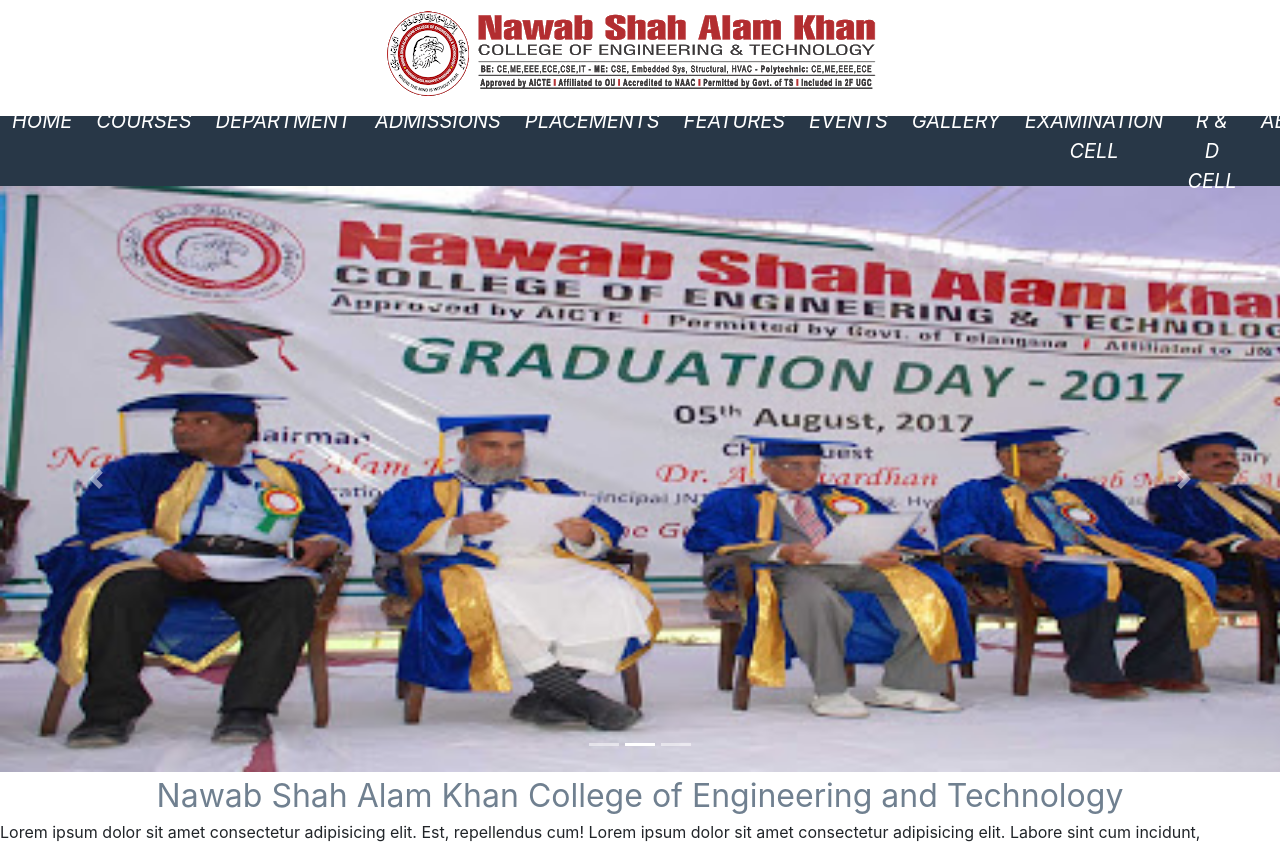
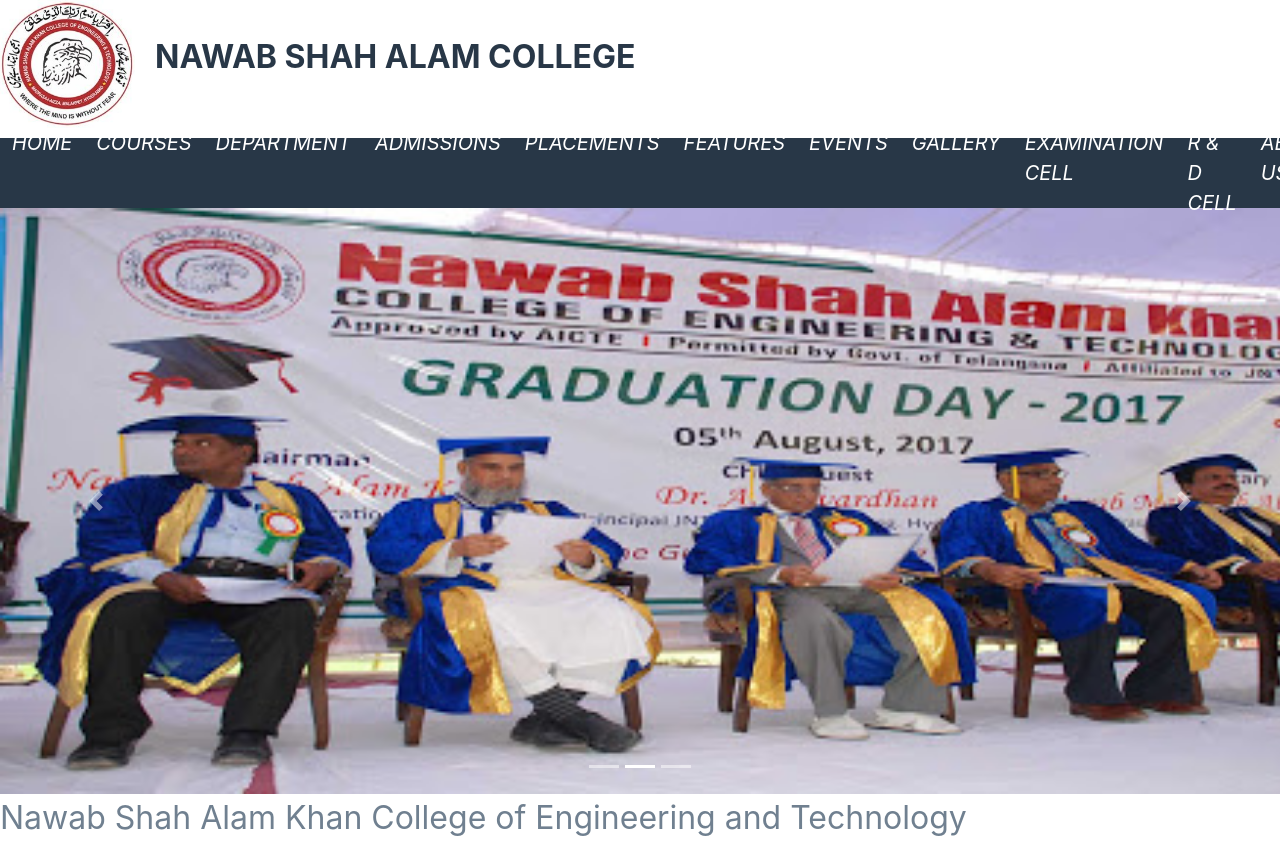
Before and after one commit to Aamer4ui/nawab, a React (Create React App) app: page / in a window 1280 px wide. Shown: the top 844 px of the page. Built offline with nearby package versions, Linux system fonts and the light colour scheme.

Commit message:
header setup

```diff
--- a/src/App.css
+++ b/src/App.css
@@ -1,7 +1,7 @@
 
-.App {
+/* .App {
   text-align: center;
-}
+} */
 
 .App-logo {
   height: 40vmin;
--- a/src/Component/HeaderContent/MainHeader.css
+++ b/src/Component/HeaderContent/MainHeader.css
@@ -0,0 +1,16 @@
+.main-logo{
+    height: 8rem;
+}
+header{
+    display: inline-block;
+}
+.logo{
+    color: #283747;
+    text-align: center;
+    font-size: 2rem;
+    margin-left: 20px;
+}
+a:hover{
+    text-decoration: none;
+    color: orangered;
+}
--- a/src/Component/HeaderContent/MainHeader.jsx
+++ b/src/Component/HeaderContent/MainHeader.jsx
@@ -4,8 +4,11 @@
   return (
     <div>
       <header>
+        <a href="">
+        <img src="logo1.jpg" className="main-logo" alt="" />
+        </a>
         <a href="" className="logo">
-          <img src="nawab.png" alt="College Logo" />
+          <b>NAWAB SHAH ALAM COLLEGE</b>
         </a>
       </header>
     </div>
--- a/src/Component/Navigation/NavigationTop.css
+++ b/src/Component/Navigation/NavigationTop.css
@@ -19,8 +19,5 @@
 }
 #nav:hover{
     color: orangered;
-    box-shadow: 0 0 5px white;
-    background:#283747 ;
-    border-radius: 30px;
 
 }
```
Also changed, not shown: public/logo1.jpg (added), 1 other file (tests, documents, lock files or other folders).
